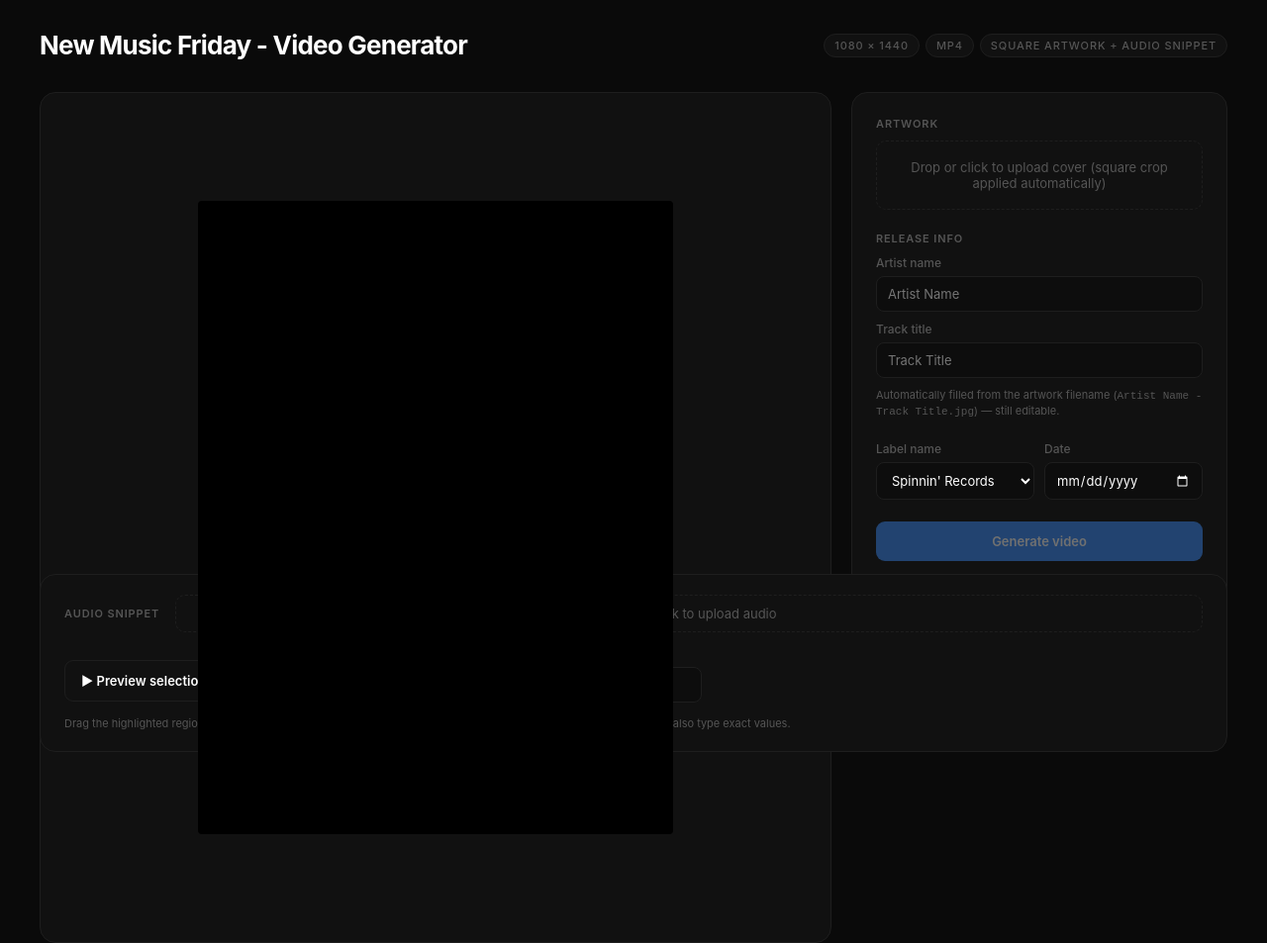
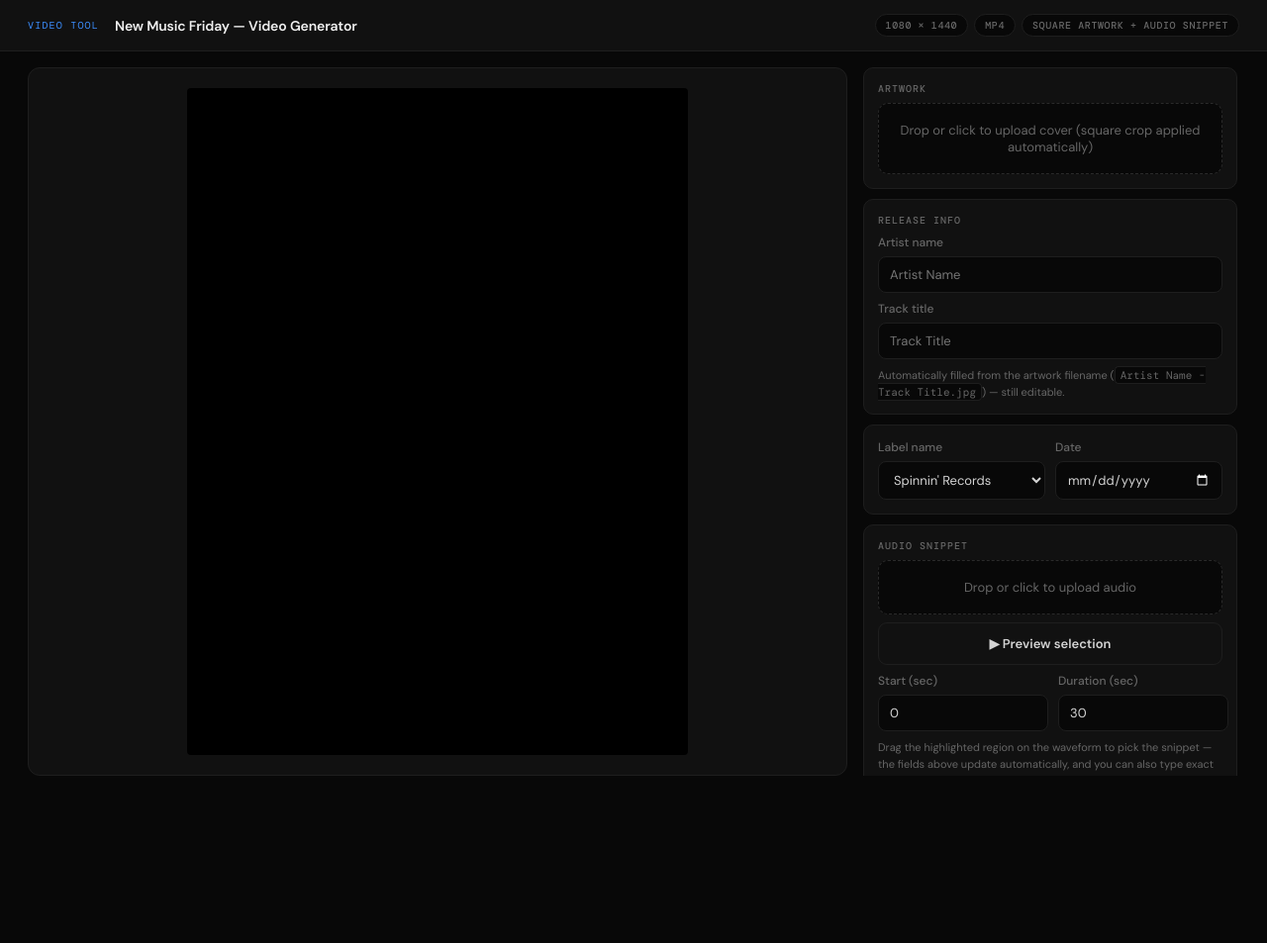
Before and after one commit to joerirzn/nmf, a plain HTML site: page index.html in a window 1280 px wide. Shown: the whole page at 99% size. After the commit the page ends 800 px from the top, so only its background shows below. Drawn offline with nearby package versions, Linux system fonts and the light colour scheme.

Commit message:
Add files via upload

```diff
--- a/index.html
+++ b/index.html
@@ -5,92 +5,121 @@
 <meta name="viewport" content="width=device-width, initial-scale=1.0">
 <title>New Music Friday - Video Generator</title>
 <style>
-  * { margin: 0; padding: 0; box-sizing: border-box; }
+  @import url('https://fonts.googleapis.com/css2?family=DM+Sans:wght@300;400;500;600&family=DM+Mono:wght@400;500&display=swap');
+
+  *, *::before, *::after { margin: 0; padding: 0; box-sizing: border-box; }
 
   :root {
-    --bg: #0a0a0a;
-    --surface: #111111;
-    --border: #1e1e1e;
+    --bg:           #080808;
+    --surface:      #111111;
+    --border:       #1e1e1e;
     --border-hover: #2a2a2a;
-    --text: #ffffff;
-    --muted: #555;
-    --accent: #3c8fff;
-    --accent-glow: rgba(60, 143, 255, 0.10);
-    --success: #22c55e;
+    --muted:        #3a3a3a;
+    --text-dim:     #666666;
+    --text:         #d4d4d4;
+    --white:        #f0f0f0;
+    --accent:       #3c8fff;
+    --accent-glow:  rgba(60, 143, 255, 0.12);
+    --success:      #22c55e;
     --success-glow: rgba(34, 197, 94, 0.10);
+    --font:         'DM Sans', sans-serif;
+    --mono:         'DM Mono', monospace;
   }
 
-  html, body { height: 100%; }
+  html, body { height: 100%; -webkit-font-smoothing: antialiased; }
 
   body {
     background: var(--bg);
     color: var(--text);
-    font-family: -apple-system, BlinkMacSystemFont, 'SF Pro Text', 'Segoe UI', sans-serif;
-    min-height: 100vh;
+    font-family: var(--font);
+    height: 100vh;
+    overflow: hidden;
     display: flex;
     flex-direction: column;
-    padding: 32px 40px 40px;
   }
 
-  header {
+  /* ── App header ── */
+  .app-header {
+    padding: 14px 28px;
+    border-bottom: 1px solid var(--border);
     display: flex;
     align-items: center;
-    justify-content: space-between;
-    margin-bottom: 32px;
+    gap: 16px;
+    flex-shrink: 0;
+    background: var(--surface);
     flex-wrap: wrap;
-    gap: 16px;
   }
 
-  h1 {
-    font-size: 26px;
-    font-weight: 700;
-    letter-spacing: -0.03em;
-    line-height: 1.1;
+  .header-eyebrow {
+    font-family: var(--mono);
+    font-size: 10px;
+    letter-spacing: 0.12em;
+    text-transform: uppercase;
+    color: var(--accent);
   }
 
-  .specs { display: flex; gap: 6px; align-items: center; }
+  .app-header h1 {
+    font-size: 14px;
+    font-weight: 600;
+    color: var(--white);
+    letter-spacing: -0.01em;
+  }
+
+  .header-spacer { flex: 1; }
+
+  .specs { display: flex; gap: 6px; align-items: center; flex-wrap: wrap; }
 
   .spec-tag {
-    font-size: 11px;
+    font-family: var(--mono);
+    font-size: 10px;
     font-weight: 500;
-    letter-spacing: 0.08em;
+    letter-spacing: 0.06em;
     text-transform: uppercase;
-    color: var(--muted);
-    background: var(--surface);
+    color: var(--text-dim);
+    background: var(--bg);
     border: 1px solid var(--border);
     padding: 4px 10px;
     border-radius: 20px;
   }
 
-  .main {
+  /* ── Layout ── */
+  .layout {
     display: grid;
     grid-template-columns: 1fr 380px;
-    gap: 20px;
+    gap: 16px;
     flex: 1;
     min-height: 0;
-    align-items: start;
+    padding: 16px 28px;
   }
 
+  /* ── Preview area ── */
   .preview-area {
     width: 100%;
-    border-radius: 16px;
+    height: 100%;
+    min-height: 0;
+    border-radius: 12px;
     background: var(--surface);
-    border: 1.5px solid var(--border);
+    border: 1px solid var(--border);
     display: flex;
     align-items: center;
     justify-content: center;
-    padding: 32px;
-    min-height: 860px;
+    padding: 20px;
+    overflow: hidden;
   }
 
   .preview-stage {
     position: relative;
-    width: 480px;
+    aspect-ratio: 1080 / 1440;
+    height: 100%;
+    max-height: 100%;
+    width: auto;
     max-width: 100%;
   }
 
   canvas#previewCanvas {
     width: 100%;
+    height: 100%;
+    object-fit: contain;
     border-radius: 4px;
     display: block;
     background: #000;
@@ -98,71 +127,89 @@
 
   video#resultVideo {
     width: 100%;
+    height: 100%;
+    object-fit: contain;
     border-radius: 4px;
     display: none;
   }
 
+  /* ── Sidebar ── */
   .sidebar {
-    background: var(--surface);
-    border: 1.5px solid var(--border);
-    border-radius: 16px;
-    padding: 24px;
     display: flex;
     flex-direction: column;
-    gap: 22px;
+    gap: 10px;
+    height: 100%;
+    min-height: 0;
     overflow-y: auto;
-    max-height: calc(100vh - 130px);
+    padding-right: 2px;
   }
 
-  .sb-section { display: flex; flex-direction: column; gap: 10px; }
+  .sidebar::-webkit-scrollbar { width: 6px; }
+  .sidebar::-webkit-scrollbar-track { background: transparent; }
+  .sidebar::-webkit-scrollbar-thumb { background: var(--border-hover); border-radius: 4px; }
 
-  .section-label {
-    font-size: 11px;
-    font-weight: 600;
-    letter-spacing: 0.08em;
-    text-transform: uppercase;
-    color: var(--muted);
+  /* ── Panel ── */
+  .panel {
+    background: var(--surface);
+    border: 1px solid var(--border);
+    border-radius: 10px;
+    padding: 14px;
+    display: flex;
+    flex-direction: column;
+    gap: 8px;
+    flex-shrink: 0;
   }
 
-  .upload-zone {
-    border: 1.5px dashed var(--border);
+  .panel-label {
+    font-family: var(--mono);
+    font-size: 10px;
+    font-weight: 500;
+    letter-spacing: 0.1em;
+    text-transform: uppercase;
+    color: var(--text-dim);
+  }
+
+  /* ── Drop / upload zone ── */
+  .drop-zone {
+    border: 1.5px dashed var(--border-hover);
     border-radius: 10px;
     padding: 18px;
     text-align: center;
     cursor: pointer;
-    transition: 0.15s;
+    transition: border-color 0.2s, background 0.2s, color 0.2s;
     font-size: 13px;
-    color: var(--muted);
+    color: var(--text-dim);
+    background: var(--bg);
   }
 
-  .upload-zone:hover {
+  .drop-zone:hover, .drop-zone.drag-over {
     border-color: var(--accent);
     background: var(--accent-glow);
     color: var(--text);
   }
 
-  .upload-zone.filled {
+  .drop-zone.filled {
     border-style: solid;
     border-color: var(--border-hover);
-    color: var(--text);
+    color: var(--white);
   }
 
   .field { display: flex; flex-direction: column; gap: 6px; }
 
   label {
     font-size: 12px;
-    color: var(--muted);
+    color: var(--text-dim);
     font-weight: 500;
   }
 
   input[type="text"], input[type="number"], input[type="date"], select {
-    background: #0d0d0d;
+    background: var(--bg);
     border: 1px solid var(--border);
     color: var(--text);
     padding: 9px 11px;
     border-radius: 8px;
     font-size: 13px;
-    font-family: inherit;
+    font-family: var(--font);
     outline: none;
     transition: 0.15s;
   }
@@ -178,20 +225,16 @@
 
   .row-2 { display: grid; grid-template-columns: 1fr 1fr; gap: 10px; }
 
-  .hint { font-size: 11px; color: var(--muted); line-height: 1.4; }
-
-  audio { width: 100%; height: 32px; margin-top: 4px; }
-
-  #waveformWrap { display: flex; flex-direction: column; }
-
-  #waveform {
-    background: #0d0d0d;
+  .hint { font-size: 11px; color: var(--text-dim); line-height: 1.5; }
+  .hint code {
+    font-family: var(--mono);
+    background: var(--bg);
     border: 1px solid var(--border);
-    border-radius: 8px;
-    padding: 8px 10px;
-    overflow-x: auto;
+    padding: 1px 5px;
+    border-radius: 4px;
   }
 
+  /* ── Buttons ── */
   .btn {
     background: var(--accent);
     color: #fff;
@@ -202,7 +245,7 @@
     font-weight: 600;
     cursor: pointer;
     transition: 0.15s;
-    font-family: inherit;
+    font-family: var(--font);
   }
 
   .btn:hover { opacity: 0.88; }
@@ -217,12 +260,13 @@
     font-size: 13px;
     font-weight: 600;
     cursor: pointer;
-    font-family: inherit;
+    font-family: var(--font);
     transition: 0.15s;
   }
 
-  .btn-ghost:hover { border-color: var(--border-hover); background: var(--surface); }
+  .btn-ghost:hover { border-color: var(--border-hover); background: var(--bg); }
 
+  /* ── Progress / success ── */
   .progress-wrap {
     display: none;
     flex-direction: column;
@@ -243,7 +287,7 @@
     transition: width 0.2s;
   }
 
-  .progress-label { font-size: 12px; color: var(--muted); }
+  .progress-label { font-size: 12px; color: var(--text-dim); }
 
   .success-card {
     display: none;
@@ -257,59 +301,38 @@
   }
 
   .info-card {
-    background: #0d0d0d;
+    background: var(--bg);
     border: 1px solid var(--border);
     border-radius: 10px;
     padding: 12px 14px;
     font-size: 12px;
-    color: var(--muted);
+    color: var(--text-dim);
     line-height: 1.5;
   }
 
-  .audio-bar {
-    margin-top: 20px;
-    background: var(--surface);
-    border: 1.5px solid var(--border);
-    border-radius: 16px;
-    padding: 20px 24px;
-    display: flex;
-    flex-direction: column;
-    gap: 14px;
+  /* ── Audio panel (waveform) ── */
+  #waveformWrap { display: flex; flex-direction: column; }
+
+  #waveform {
+    background: var(--bg);
+    border: 1px solid var(--border);
+    border-radius: 8px;
+    padding: 8px 10px;
+    overflow-x: auto;
   }
 
-  .audio-bar-header {
-    display: flex;
-    align-items: center;
-    gap: 16px;
+  @media (max-width: 900px) {
+    .layout { grid-template-columns: 1fr; padding: 16px; }
+    .app-header { padding: 16px; }
   }
-
-  .audio-bar-header .section-label { white-space: nowrap; }
-
-  .audio-bar-header .upload-zone {
-    flex: 1;
-    padding: 10px 16px;
-  }
-
-  .audio-bar-controls {
-    display: flex;
-    align-items: flex-end;
-    gap: 16px;
-  }
-
-  .audio-bar-controls .btn-ghost {
-    white-space: nowrap;
-    margin-bottom: 1px;
-  }
-
-  .audio-bar-controls .field { flex: 0 0 140px; }
 </style>
 </head>
 <body>
 
-<header>
-  <div>
-    <h1>New Music Friday - Video Generator</h1>
-  </div>
+<header class="app-header">
+  <span class="header-eyebrow">Video Tool</span>
+  <h1>New Music Friday — Video Generator</h1>
+  <div class="header-spacer"></div>
   <div class="specs">
     <span class="spec-tag">1080 × 1440</span>
     <span class="spec-tag">MP4</span>
@@ -317,7 +340,7 @@
   </div>
 </header>
 
-<div class="main">
+<div class="layout">
   <div class="preview-area">
     <div class="preview-stage">
       <canvas id="previewCanvas" width="1080" height="1440"></canvas>
@@ -327,14 +350,14 @@
 
   <div class="sidebar">
 
-    <div class="sb-section">
-      <div class="section-label">Artwork</div>
-      <div class="upload-zone" id="artworkZone">Drop or click to upload cover (square crop applied automatically)</div>
+    <div class="panel">
+      <div class="panel-label">Artwork</div>
+      <div class="drop-zone" id="artworkZone">Drop or click to upload cover (square crop applied automatically)</div>
       <input type="file" id="artworkUpload" accept="image/*" style="display:none">
     </div>
 
-    <div class="sb-section">
-      <div class="section-label">Release info</div>
+    <div class="panel">
+      <div class="panel-label">Release info</div>
       <div class="field">
         <label>Artist name</label>
         <input type="text" id="artistName" placeholder="Artist Name">
@@ -346,7 +369,7 @@
       <div class="hint">Automatically filled from the artwork filename (<code>Artist Name - Track Title.jpg</code>) — still editable.</div>
     </div>
 
-    <div class="sb-section">
+    <div class="panel">
       <div class="row-2">
         <div class="field">
           <label>Label name</label>
@@ -363,7 +386,31 @@
       </div>
     </div>
 
-    <div class="sb-section">
+    <div class="panel">
+      <div class="panel-label">Audio snippet</div>
+      <div class="drop-zone" id="audioZone">Drop or click to upload audio</div>
+      <input type="file" id="audioUpload" accept="audio/*" style="display:none">
+
+      <div id="waveformWrap" style="display:none">
+        <div id="waveform"></div>
+      </div>
+
+      <button class="btn-ghost" id="playPauseBtn" type="button">▶ Preview selection</button>
+
+      <div class="row-2">
+        <div class="field">
+          <label>Start (sec)</label>
+          <input type="number" id="startTime" value="0" min="0" step="1">
+        </div>
+        <div class="field">
+          <label>Duration (sec)</label>
+          <input type="number" id="duration" value="30" min="1" step="1">
+        </div>
+      </div>
+      <div class="hint">Drag the highlighted region on the waveform to pick the snippet — the fields above update automatically, and you can also type exact values.</div>
+    </div>
+
+    <div class="panel">
       <button class="btn" id="exportBtn" disabled>Generate video</button>
       <div class="progress-wrap" id="progressWrap">
         <div class="progress-bar-bg"><div class="progress-bar-fill" id="progressFill"></div></div>
@@ -380,30 +427,6 @@
   </div>
 </div>
 
-<div class="audio-bar">
-  <div class="audio-bar-header">
-    <div class="section-label">Audio snippet</div>
-    <div class="upload-zone" id="audioZone">Drop or click to upload audio</div>
-    <input type="file" id="audioUpload" accept="audio/*" style="display:none">
-  </div>
-
-  <div id="waveformWrap" style="display:none">
-    <div id="waveform"></div>
-  </div>
-
-  <div class="audio-bar-controls">
-    <button class="btn-ghost" id="playPauseBtn" type="button">▶ Preview selection</button>
-    <div class="field">
-      <label>Start (sec)</label>
-      <input type="number" id="startTime" value="0" min="0" step="1">
-    </div>
-    <div class="field">
-      <label>Duration (sec)</label>
-      <input type="number" id="duration" value="30" min="1" step="1">
-    </div>
-  </div>
-  <div class="hint">Drag the highlighted region on the waveform to pick the snippet — the fields above update automatically, and you can also type exact values.</div>
-</div>
 
 <script type="module">
 import { FFmpeg } from 'https://unpkg.com/@ffmpeg/ffmpeg@0.12.15/dist/esm/index.js';
```
